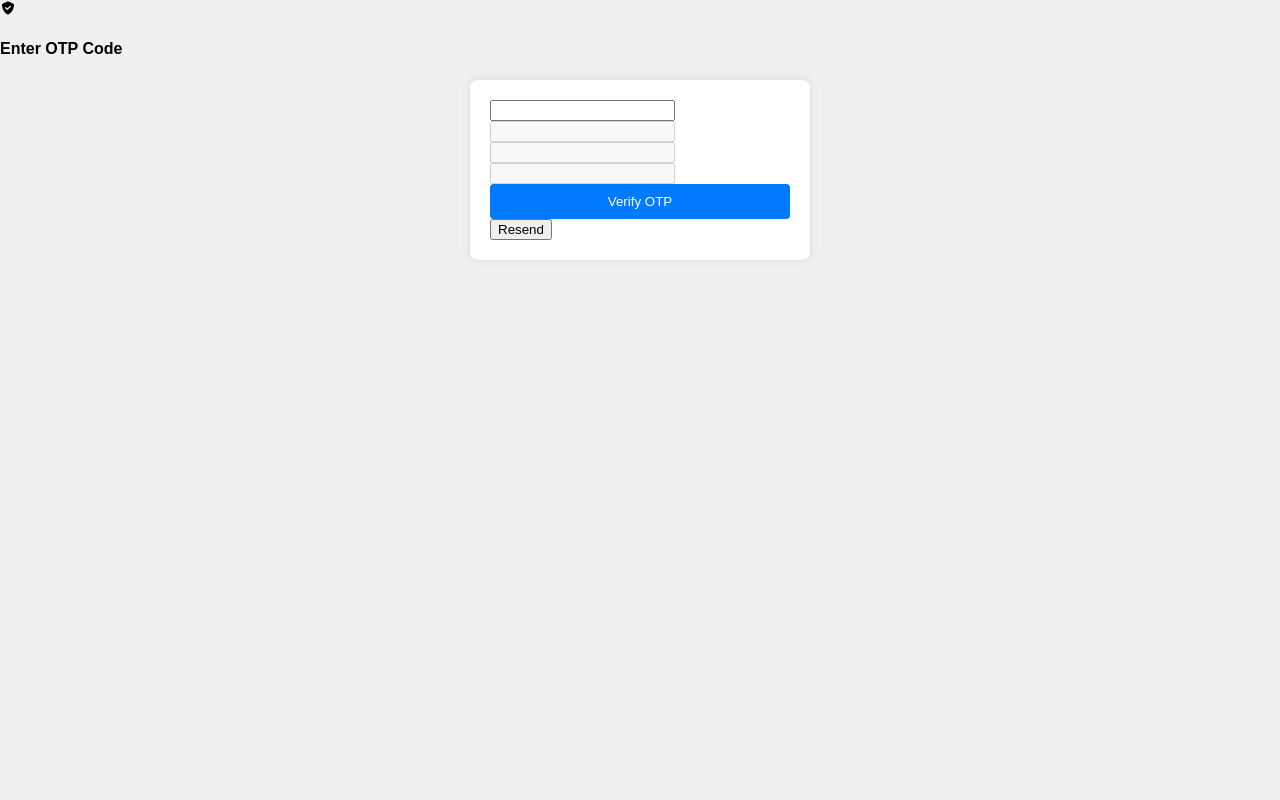
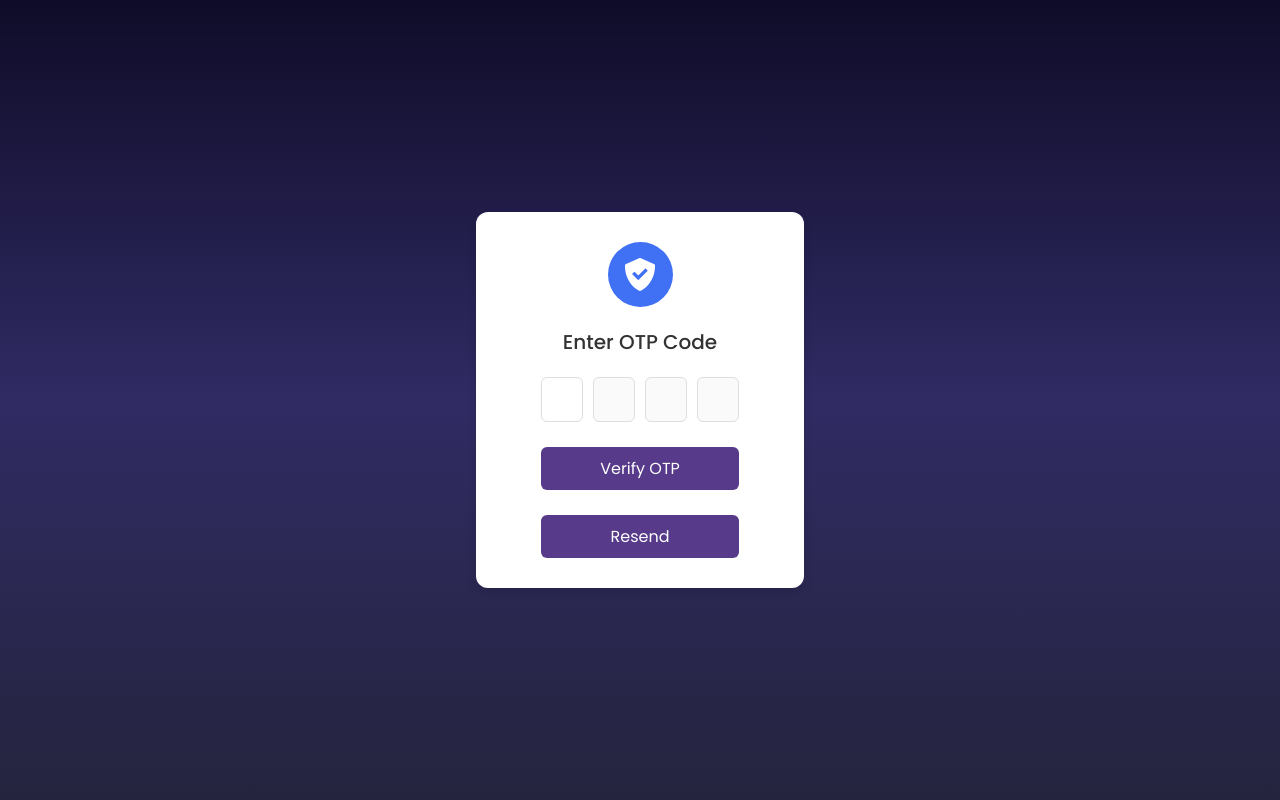
Before and after one commit to duydoan0702/DACS2, a PHP site: template DACS2/view/html/sendOTP.html in a window 1280 px wide. Run offline with PHP 8.4, Linux system fonts and the light colour scheme; the template is opened without the code that fills it, so the values that code supplies are empty.

Commit message:
Update sendOTP.css

```diff
--- a/DACS2/view/css/sendOTP.css
+++ b/DACS2/view/css/sendOTP.css
@@ -1,49 +1,92 @@
-body {
-    font-family: Arial, sans-serif;
-    background-color: #f0f0f0;
+@import url("https://fonts.googleapis.com/css2?family=Poppins:wght@200;300;400;500;600;700&display=swap");
+
+* {
     margin: 0;
     padding: 0;
-  }
+    box-sizing: border-box;
+    font-family: "Poppins", sans-serif;
+}
 
-  h1 {
+body {
+    min-height: 100vh;
+    display: flex;
+    align-items: center;
+    justify-content: center;
+    background: linear-gradient(to bottom, #0f0c29, #302b63, #24243e);
+}
+
+:where(.container, form, .input-field, header) {
+    display: flex;
+    flex-direction: column;
+    align-items: center;
+    justify-content: center;
+}
+
+.container {
+    background: #fff;
+    padding: 30px 65px;
+    border-radius: 12px;
+    row-gap: 20px;
+    box-shadow: 0 5px 10px rgba(0, 0, 0, 0.1);
+}
+
+.container header {
+    height: 65px;
+    width: 65px;
+    background: #4070f4;
+    color: #fff;
+    font-size: 2.5rem;
+    border-radius: 50%;
+}
+
+.container h4 {
+    font-size: 1.25rem;
+    color: #333;
+    font-weight: 500;
+}
+
+form .input-field {
+    flex-direction: row;
+    column-gap: 10px;
+}
+
+.input-field input {
+    height: 45px;
+    width: 42px;
+    border-radius: 6px;
+    outline: none;
+    font-size: 1.125rem;
     text-align: center;
-    color: #333;
-  }
+    border: 1px solid #ddd;
+}
 
-  form {
-    width: 300px;
-    margin: 0 auto;
-    background-color: #fff;
-    padding: 20px;
-    border-radius: 8px;
-    box-shadow: 0 0 10px rgba(0, 0, 0, 0.1);
-  }
+.input-field input:focus {
+    box-shadow: 0 1px 0 rgba(0, 0, 0, 0.1);
+}
 
-  label {
-    display: block;
-    margin-bottom: 10px;
-  }
+.input-field input::-webkit-inner-spin-button,
+.input-field input::-webkit-outer-spin-button {
+    display: none;
+}
 
-  input[type="email"] {
+button {
+    cursor: pointer;
+    margin-top: 25px;
     width: 100%;
-    padding: 10px;
-    margin-bottom: 20px;
-    border: 1px solid #ccc;
-    border-radius: 4px;
-    box-sizing: border-box;
-  }
+    color: #fff;
+    font-size: 1rem;
+    border: none;
+    padding: 9px 0;
+    border-radius: 6px;
+    background: #573b8a;
+    transition: all 0.2s ease;
+}
 
-  button[type="submit"] {
-    width: 100%;
-    padding: 10px;
-    background-color: #007bff;
-    color: #fff;
-    border: none;
-    border-radius: 4px;
-    cursor: pointer;
-    transition: background-color 0.3s ease;
-  }
+button.active {
+    background: #6d44b8;
+    pointer-events: auto;
+}
 
-  button[type="submit"]:hover {
-    background-color: #0056b3;
-  }
+button:hover {
+    background: #6d44b8;
+}
```
